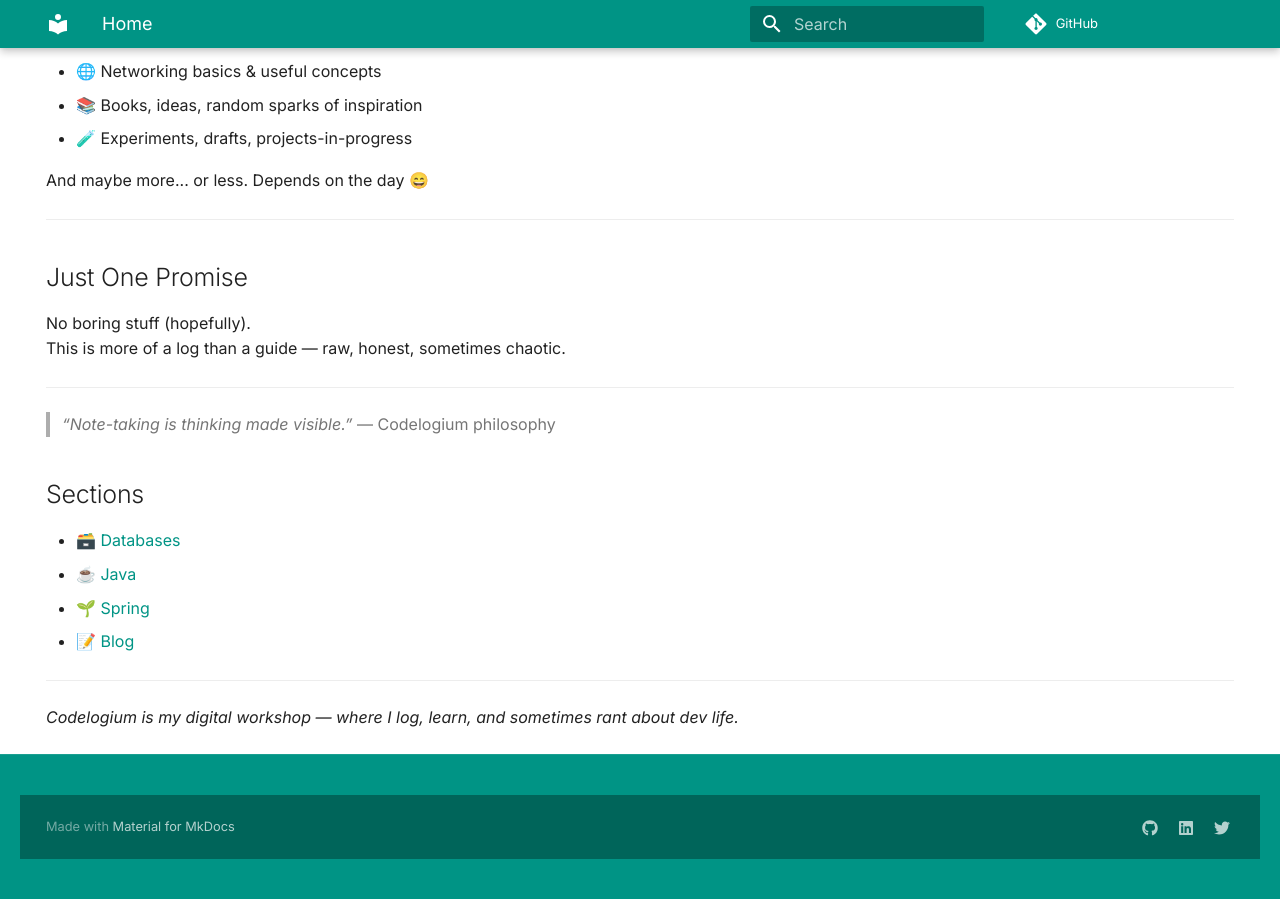
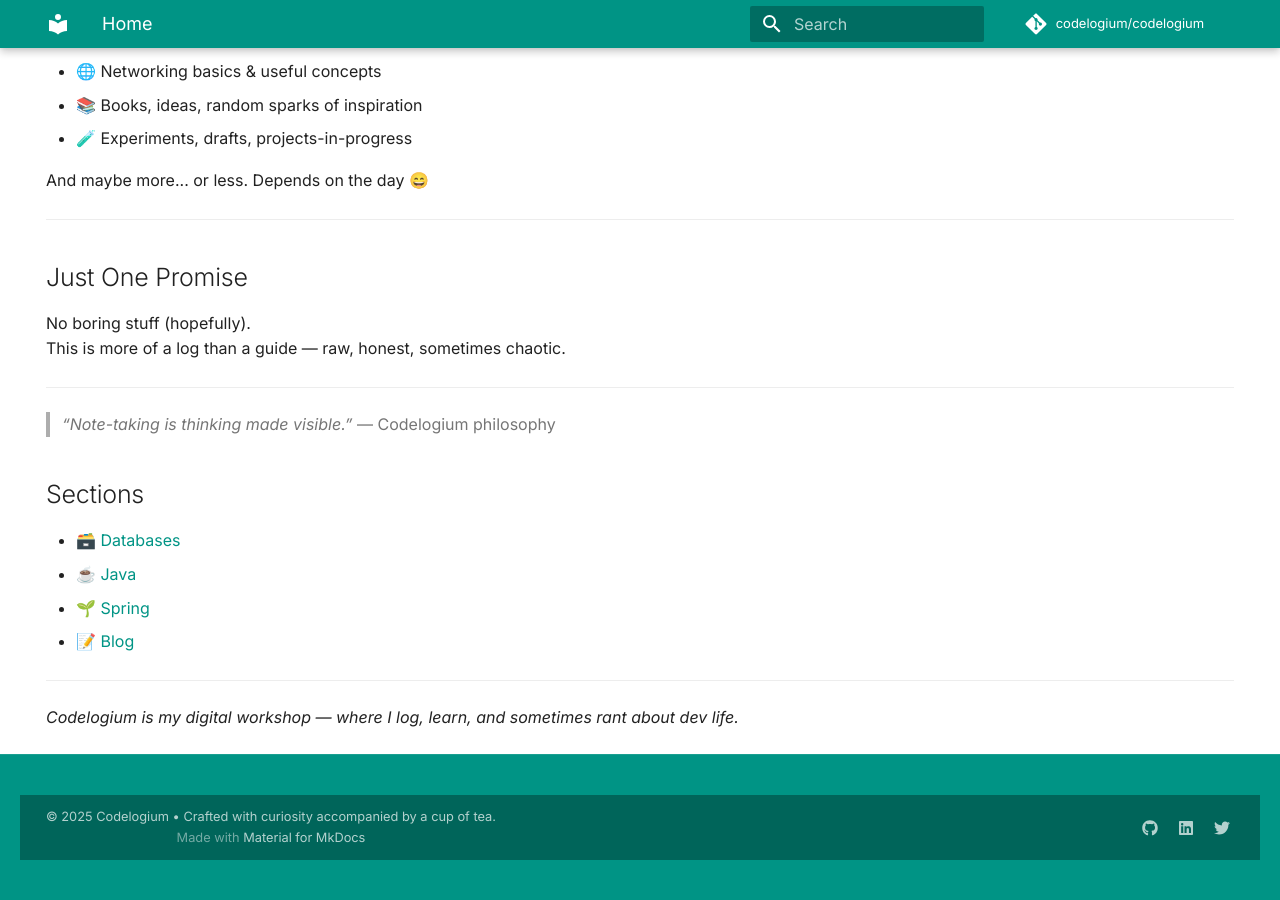
Before and after one commit to codelogium/codelogium.github.io, an MkDocs documentation site: the page built from docs/index.md, in a window 1280 px wide and 900 px high, scrolled down 936 px. Built offline with MkDocs 1.6.1 and Material for MkDocs 9.7.7, drawn with Linux system fonts in a browser that asks for light colours; comment, search, counter and statistics services are not loaded.

```diff
--- a/mkdocs.yml
+++ b/mkdocs.yml
@@ -2,8 +2,8 @@ site_name: Codelogium
 site_description: Developer logs, notes, and learning paths
 site_url: https://codelogium.github.io
 repo_url: https://github.com/codelogium/codelogium
-repo_name: GitHub
-edit_uri: ""
+repo_name: codelogium/codelogium
+edit_uri: "GitHub"
 
 theme:
   name: material
@@ -28,6 +28,7 @@ theme:
     - navigation.sections
     - navigation.top
     - navigation.tabs
+    - #navigation.footer
     - toc.integrate
     - content.tabs.link
     - content.code.annotate
@@ -66,13 +67,13 @@ nav:
 extra:
   social:
     - icon: fontawesome/brands/github
-      link: https://github.com/codelogium
+      link: https://github.com/alfahami
     - icon: fontawesome/brands/linkedin
       link: https://www.linkedin.com/in/alfahami
     - icon: fontawesome/brands/twitter
-      link: https://twitter.com/yourhandle
-  copyright:
-    "© 2025 Codelogium. Crafted with curiosity accompanied by a cup of coffee."
+      link: https://twitter.com/al_fahami
+
+copyright: "© 2025 Codelogium • Crafted with curiosity accompanied by a cup of tea."
 
 
 extra_css:
```
Also changed, not shown: 1 other file.
